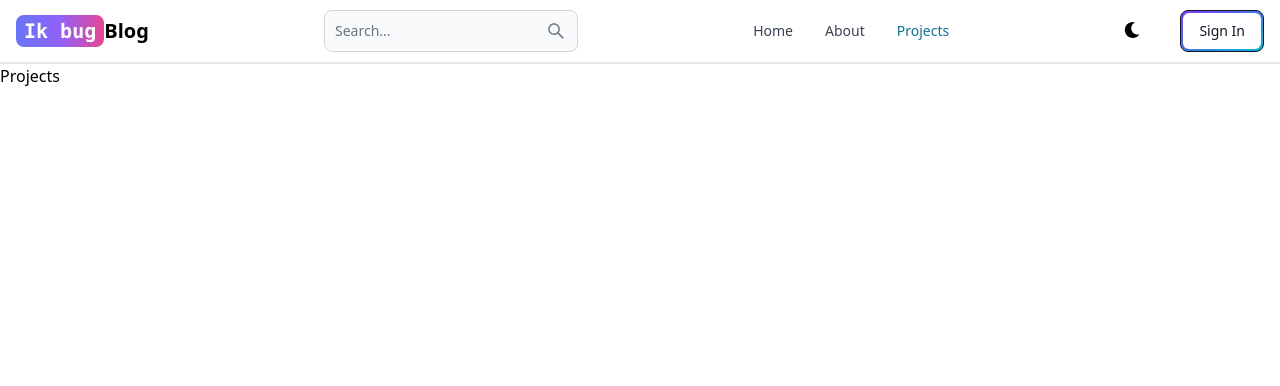
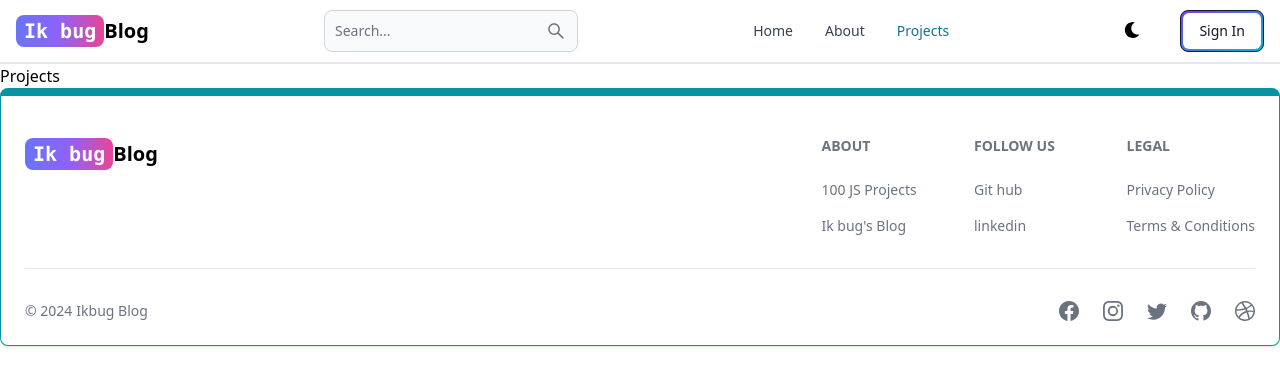
Before and after one commit to Induja-Karalliyadda/Ik-bug-Blog, a React (Vite) app in the folder client/: page /projects in a window 1280 px wide. Shown: the top 386 px of the page. Built offline with nearby package versions, Linux system fonts and the light colour scheme.

Commit message:
create and add  the footer component

```diff
--- a/client/src/App.jsx
+++ b/client/src/App.jsx
@@ -6,6 +6,7 @@
 import Dashbord from "./pages/Dashbord"
 import Projects from "./pages/Projects"
 import Header from './components/Header'
+import Footer from "./components/Footer"
 export default function App() {
   return (
     <BrowserRouter>
@@ -18,6 +19,7 @@
       <Route path="/dashboard" element={<Dashbord/>}/>
       <Route path="/projects" element={<Projects/>}/>
     </Routes>
+    <Footer/>
     </BrowserRouter>
   )
 }
--- /dev/null
+++ b/client/src/components/Footer.jsx
@@ -0,0 +1,89 @@
+import { Footer } from "flowbite-react"
+import { Link } from "react-router-dom"
+import {BsFacebook,BsInstagram,BsTwitter,BsGithub, BsDribbble } from 'react-icons/bs'
+export default function FooterCom() {
+  return (
+    <Footer container className="border border-t-8 border-teal-500">
+       <div className="w-full max-w-7xl mx-auto">
+        <div className="grid w-full justify-between sm:flex md:gride-cols-1">
+           <div className="mt-5">
+           <Link to="/" className="self-center whitespace-nowrap text-lg sm:text-xl font-semibold dark:text-white">
+        <samp className="px-2 py-1 bg-gradient-to-r from-indigo-500 via-purple-500 to-pink-500 rounded-lg text-white">Ik bug</samp>
+        Blog
+        </Link>
+            </div>
+            <div className="grid grid-cols-2 gap-8 sm:mt-4 sm:grid-cols-3 sm:gap-6" >
+                <div>
+                <Footer.Title title="About"/>
+            <Footer.LinkGroup col>
+                <Footer.Link
+                    href='https://www.100jsprojects.com'
+                    target="_blank"
+                    rel="noopener noreferrer"
+                >
+                 100 JS Projects
+                </Footer.Link>
+                <Footer.Link
+                    href='/about'
+                    target="_blank"
+                    rel="noopener noreferrer"
+                >
+                 Ik bug's Blog
+                </Footer.Link>
+            </Footer.LinkGroup>
+                </div>
+                <div>
+                <Footer.Title title="Follow us"/>
+            <Footer.LinkGroup col>
+                <Footer.Link
+                    href='https://github.com/Induja-Karalliyadda'
+                    target="_blank"
+                    rel="noopener noreferrer"
+                >
+                Git hub
+                </Footer.Link>
+                <Footer.Link
+                    href='www.linkedin.com/in/induja-karalliyadda-314830156'
+                    target="_blank"
+                    rel="noopener noreferrer"
+                >
+                 linkedin
+                </Footer.Link>
+            </Footer.LinkGroup>
+                </div>
+                <div>
+                <Footer.Title title="Legal"/>
+            <Footer.LinkGroup col>
+                <Footer.Link
+                    href='#'
+                    target="_blank"
+                    rel="noopener noreferrer"
+                >
+                 Privacy Policy
+                </Footer.Link>
+                <Footer.Link
+                    href='/about'
+                    target="_blank"
+                    rel="noopener noreferrer"
+                >
+                 Terms &amp; Conditions
+                </Footer.Link>
+            </Footer.LinkGroup>
+                </div>
+            </div>
+        </div>
+        <Footer.Divider/>
+        <div className="w-full sm:flex sm:items-center sm:justify-between" >
+            <Footer.Copyright href="#" by="Ikbug Blog" year={new Date().getFullYear()}/>
+            <div className="flex gap-6 sm:mt-0 mt-4 sm:justify-center">
+                <Footer.Icon href="#" icon={BsFacebook}/>
+                <Footer.Icon href="#" icon={BsInstagram}/>
+                <Footer.Icon href="#" icon={BsTwitter}/>
+                <Footer.Icon href="#" icon={BsGithub}/>
+                <Footer.Icon href="#" icon={BsDribbble}/>
+            </div>
+        </div>
+       </div>
+    </Footer>
+  )
+}
```
